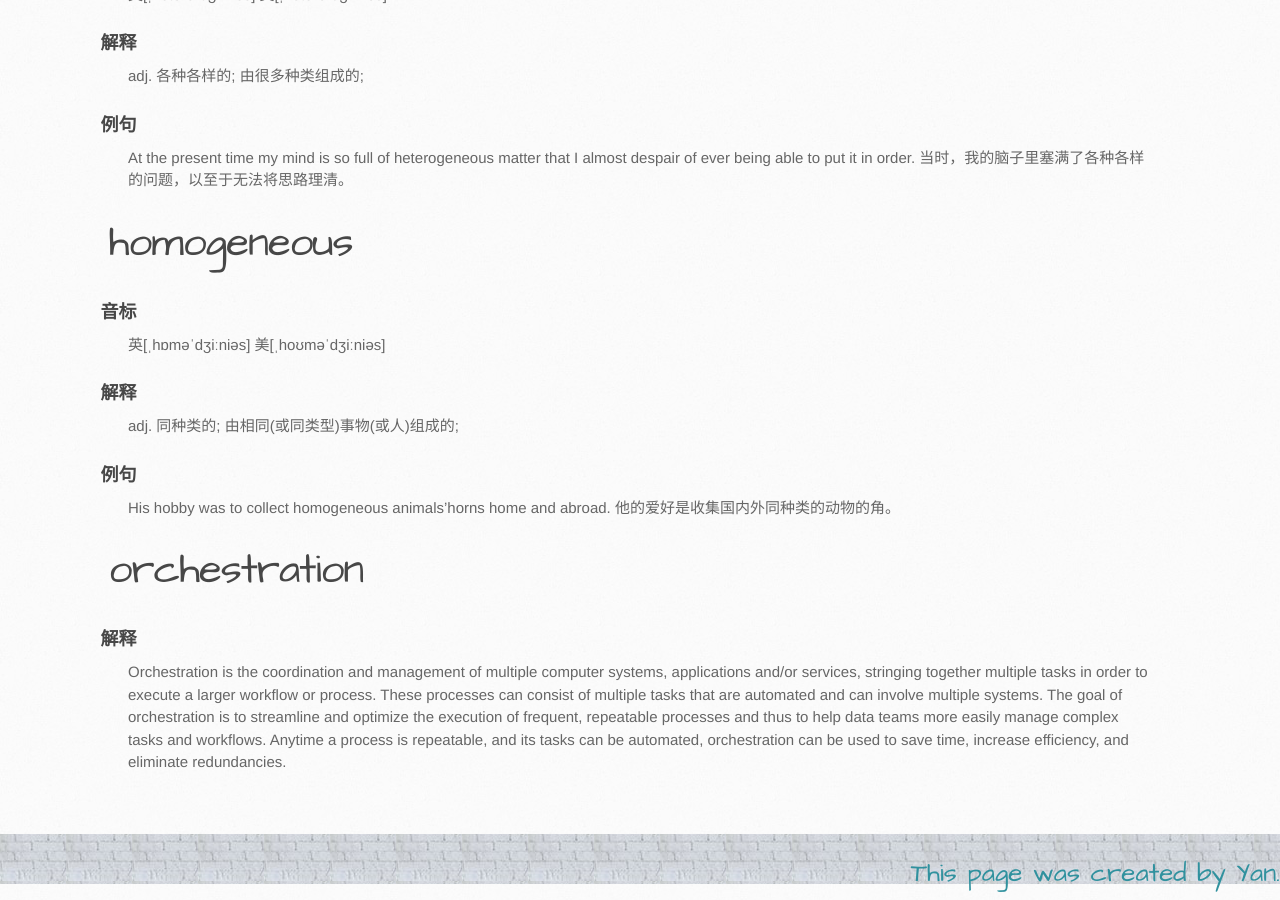
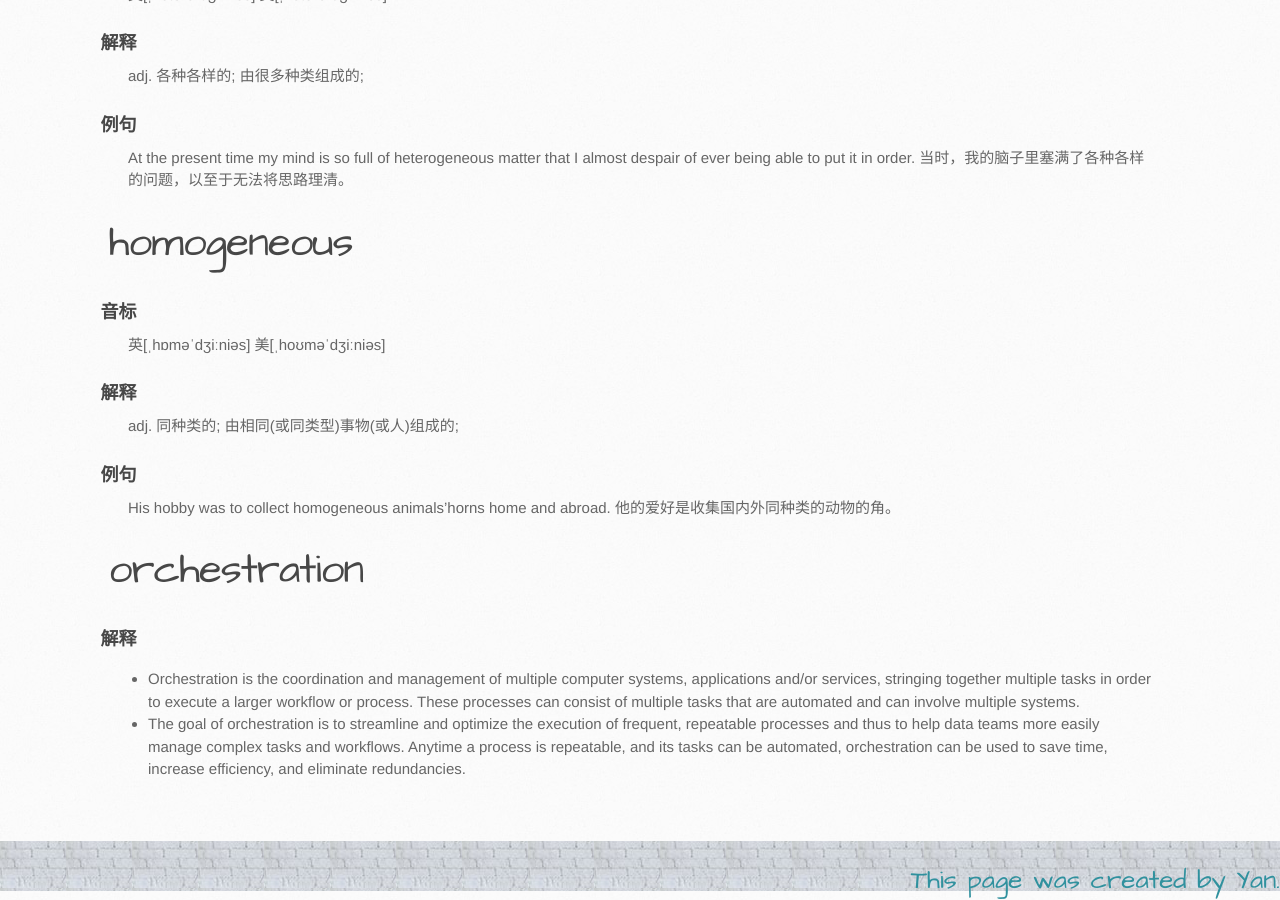
Before and after one commit to itcraftme/itcraftme, a Jekyll site: the page built from docs/me/vocabulary.md, in a window 1280 px wide and 900 px high, scrolled down 4576 px. Built offline with Jekyll 4.4.1, drawn with Linux system fonts in a browser that asks for light colours; our own code applies the rules of GitHub Pages for plain Markdown files.

```diff
--- a/docs/me/vocabulary.md
+++ b/docs/me/vocabulary.md
@@ -124,5 +124,5 @@ His hobby was to collect homogeneous animals'horns home and abroad.
 他的爱好是收集国内外同种类的动物的角。
 # orchestration
 ### 解释
-Orchestration is the coordination and management of multiple computer systems, applications and/or services, stringing together multiple tasks in order to execute a larger workflow or process. These processes can consist of multiple tasks that are automated and can involve multiple systems.
-The goal of orchestration is to streamline and optimize the execution of frequent, repeatable processes and thus to help data teams more easily manage complex tasks and workflows. Anytime a process is repeatable, and its tasks can be automated, orchestration can be used to save time, increase efficiency, and eliminate redundancies.
+- Orchestration is the coordination and management of multiple computer systems, applications and/or services, stringing together multiple tasks in order to execute a larger workflow or process. These processes can consist of multiple tasks that are automated and can involve multiple systems.
+- The goal of orchestration is to streamline and optimize the execution of frequent, repeatable processes and thus to help data teams more easily manage complex tasks and workflows. Anytime a process is repeatable, and its tasks can be automated, orchestration can be used to save time, increase efficiency, and eliminate redundancies.
```
